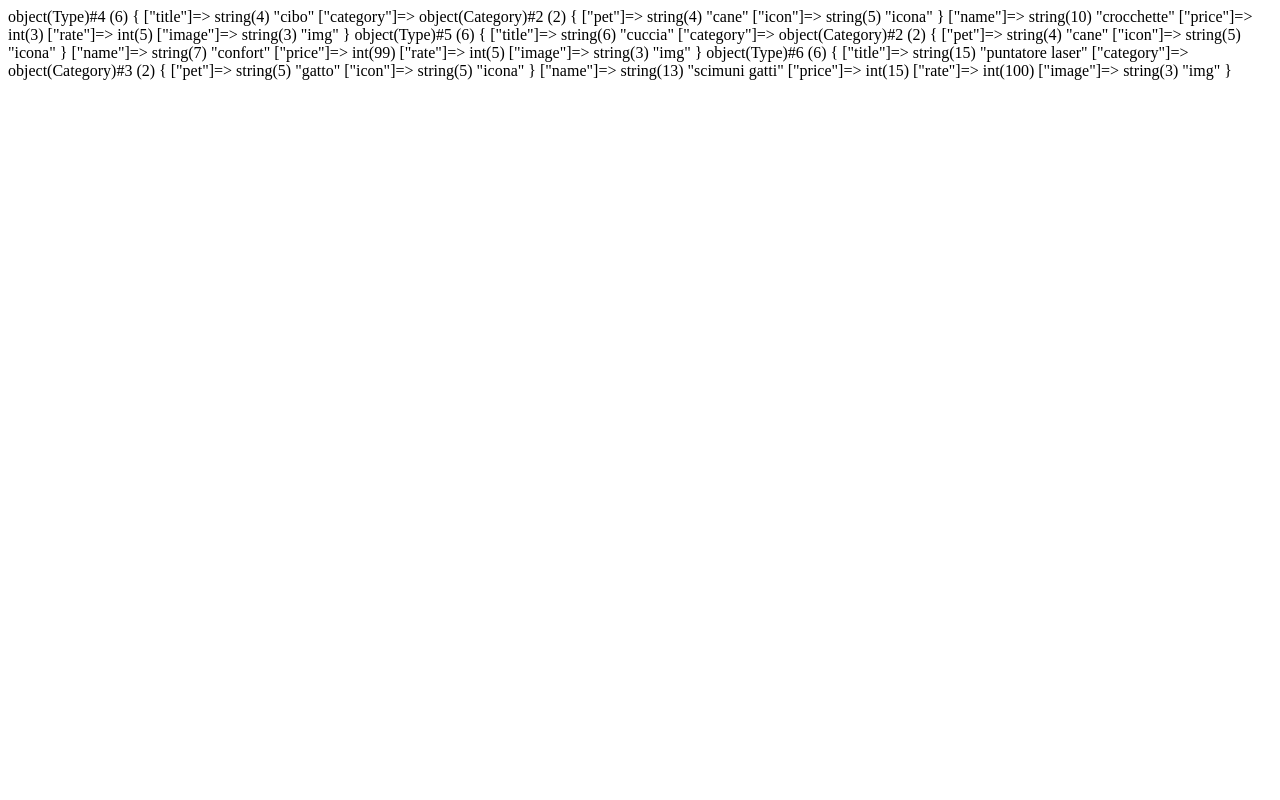
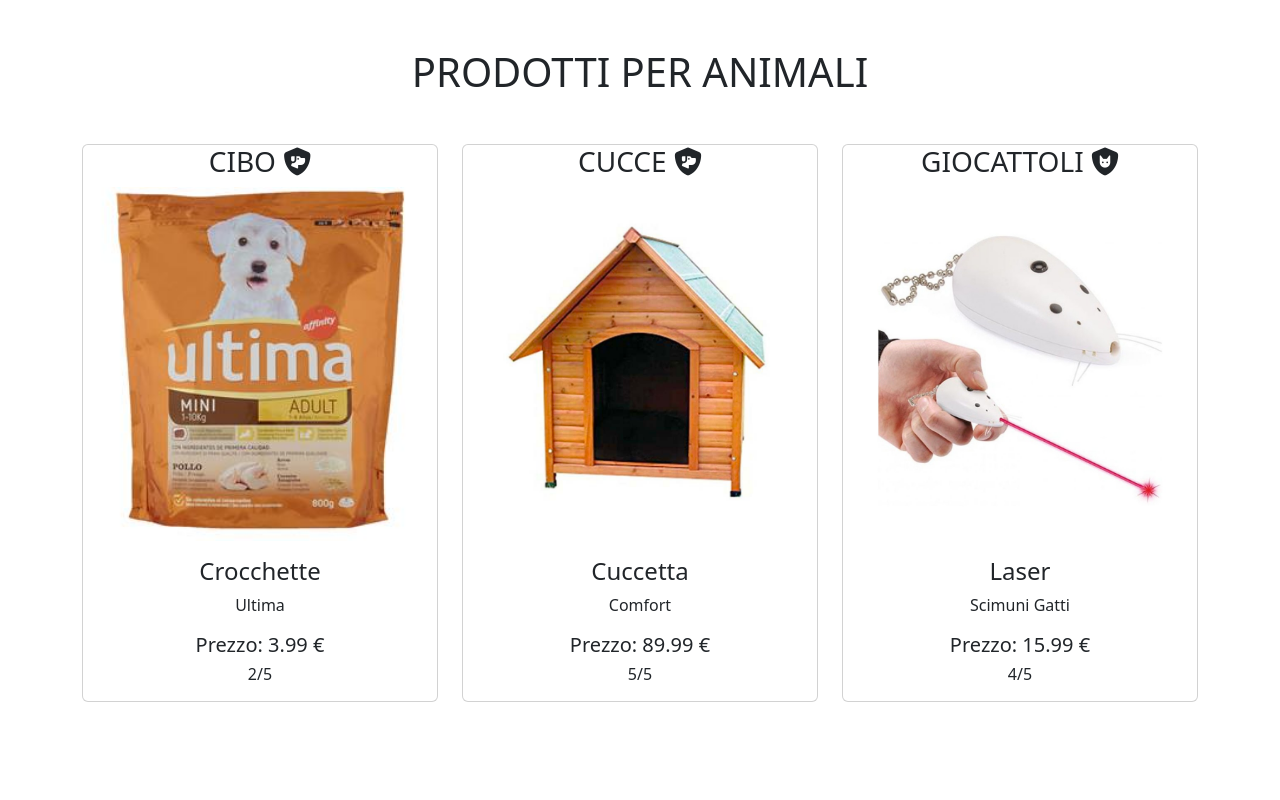
Before and after one commit to AndreaFermo/php-oop-2, a PHP site: page / in a window 1280 px wide. Run offline with PHP 8.4, Linux system fonts and the light colour scheme.

Commit message:
esercizio concluso

```diff
--- a/Models/Category.php
+++ b/Models/Category.php
@@ -10,5 +10,5 @@ class Category {
     }
 }
 
-$dog = new Category('cane', 'icona');
-$cat = new Category('gatto', 'icona');
+$dog = new Category('cane', 'fa-solid fa-shield-dog');
+$cat = new Category('gatto', 'fa-solid fa-shield-cat');
--- /dev/null
+++ b/Models/Food.php
@@ -0,0 +1,14 @@
+<?php
+require_once __DIR__ . '/type.php';
+
+class Food extends Type {
+    public $model;
+    public $weight;
+
+    public function __construct(Category $_category, $_name, float $_price, $_rate, $_image, $_model, $_weight){
+        parent::__construct($_category, $_name, $_price, $_rate, $_image);
+        $this->model = $_model;
+        $this->weight = $_weight;
+        $this->title = 'cibo';
+    }
+}
--- /dev/null
+++ b/Models/Kennel.php
@@ -0,0 +1,14 @@
+<?php
+require_once __DIR__ . '/type.php';
+
+class Kennel extends Type {
+    public $model;
+    public $weight;
+
+    public function __construct(Category $_category, $_name, float $_price, $_rate, $_image, $_model, $_weight){
+        parent::__construct($_category, $_name, $_price, $_rate, $_image);
+        $this->model = $_model;
+        $this->weight = $_weight;
+        $this->title = 'cucce';
+    }
+}
--- a/Models/Product.php
+++ b/Models/Product.php
@@ -5,8 +5,7 @@ class Product{
     public $title;
     public $category;
 
-    public function __construct($_title, Category $_category) {
-        $this->title = $_title;
+    public function __construct(Category $_category) {
         $this->category = $_category;
     }
 }
--- /dev/null
+++ b/Models/Toy.php
@@ -0,0 +1,14 @@
+<?php
+require_once __DIR__ . '/type.php';
+
+class Toy extends Type {
+    public $model;
+    public $weight;
+
+    public function __construct(Category $_category, $_name, float $_price, $_rate, $_image, $_model, $_weight){
+        parent::__construct($_category, $_name, $_price, $_rate, $_image);
+        $this->model = $_model;
+        $this->weight = $_weight;
+        $this->title = 'giocattoli';
+    }
+}
--- a/Models/Type.php
+++ b/Models/Type.php
@@ -7,8 +7,8 @@ class Type extends Product{
     public $rate;
     public $image;
 
-    public function __construct($_title, Category $_category, $_name, $_price, $_rate, $_image) {
-        parent::__construct($_title, $_category);
+    public function __construct(Category $_category, $_name, float $_price, $_rate, $_image) {
+        parent::__construct($_category);
         $this->name = $_name;
         $this->price = $_price;
         $this->rate = $_rate;
--- a/db.php
+++ b/db.php
@@ -1,6 +1,8 @@
 <?php
-require_once __DIR__ . '/Models/Type.php';
+require_once __DIR__ . '/Models/Food.php';
+require_once __DIR__ . '/Models/Kennel.php';
+require_once __DIR__ . '/Models/Toy.php';
 
-$croquettes = new Type('cibo', $dog, 'crocchette', 3, 5, 'img');
-$kennel = new Type('cuccia', $dog, 'confort', 99, 5, 'img');
-$laser = new Type('puntatore laser', $cat, 'scimuni gatti', 15, 100, 'img');
+$croquettes = new Food($dog, 'crocchette', 3.99, 2, 'image/croquettes.jpg', 'Ultima', 10);
+$kennel = new Kennel($dog, 'cuccetta', 89.99, 5, 'image/kennel.jpg', 'comfort', 8);
+$laser = new Toy($cat, 'laser', 15.99, 4, 'image/laser.jpg', 'scimuni gatti', 0.5);
--- a/index.php
+++ b/index.php
@@ -1,8 +1,42 @@
 <?php
 require_once __DIR__ . '/db.php';
+$items= [$croquettes, $kennel, $laser];
 
+?>
 
-
-var_dump($croquettes);
-var_dump($kennel);
-var_dump($laser);
+<!DOCTYPE html>
+<html lang="en">
+<head>
+    <meta charset="UTF-8">
+    <meta http-equiv="X-UA-Compatible" content="IE=edge">
+    <meta name="viewport" content="width=device-width, initial-scale=1.0">
+    <title>Pet e-commerce</title>
+    <link rel="stylesheet" href="https://cdnjs.cloudflare.com/ajax/libs/font-awesome/6.4.0/css/all.min.css" integrity="sha512-iecdLmaskl7CVkqkXNQ/ZH/XLlvWZOJyj7Yy7tcenmpD1ypASozpmT/E0iPtmFIB46ZmdtAc9eNBvH0H/ZpiBw==" crossorigin="anonymous" referrerpolicy="no-referrer" />
+    <link href="https://cdn.jsdelivr.net/npm/bootstrap@5.3.0-alpha3/dist/css/bootstrap.min.css" rel="stylesheet" integrity="sha384-KK94CHFLLe+nY2dmCWGMq91rCGa5gtU4mk92HdvYe+M/SXH301p5ILy+dN9+nJOZ" crossorigin="anonymous">
+</head>
+<body>
+    <header>
+        <h1 class="text-center m-5 text-uppercase">prodotti per animali</h1>
+    </header>
+    <main>
+        <div class="container text-center">
+            <div class="row align-items-start">
+                <?php foreach($items as $item){?>
+                <div class="col">
+                    <div class="card">
+                        <h3 class="card-title text-uppercase"><?php echo $item->title?> <span><i class="<?php echo $item->category->icon?>"></i></span></h3>
+                        <img src="<?php echo $item->image?>" class="card-img-top" alt="image <?php echo $item->title?>">
+                        <div class="card-body">
+                            <h4 class="card-text text-capitalize"><?php echo $item->name?></h4>
+                            <p class="card-text text-capitalize"><?php echo $item->model?></p>
+                            <h5 class="card-text">Prezzo: <?php echo $item->price?> €</h5>
+                            <h6 class="card-text"><?php echo $item->rate?>/5</h6>
+                        </div>
+                    </div>
+                </div>
+                <?php } ?>
+            </div>
+        </div>
+    </main>
+</body>
+</html>
```
Also changed, not shown: image/croquettes.jpg (added), image/kennel.jpg (added), image/laser.jpg (added).
